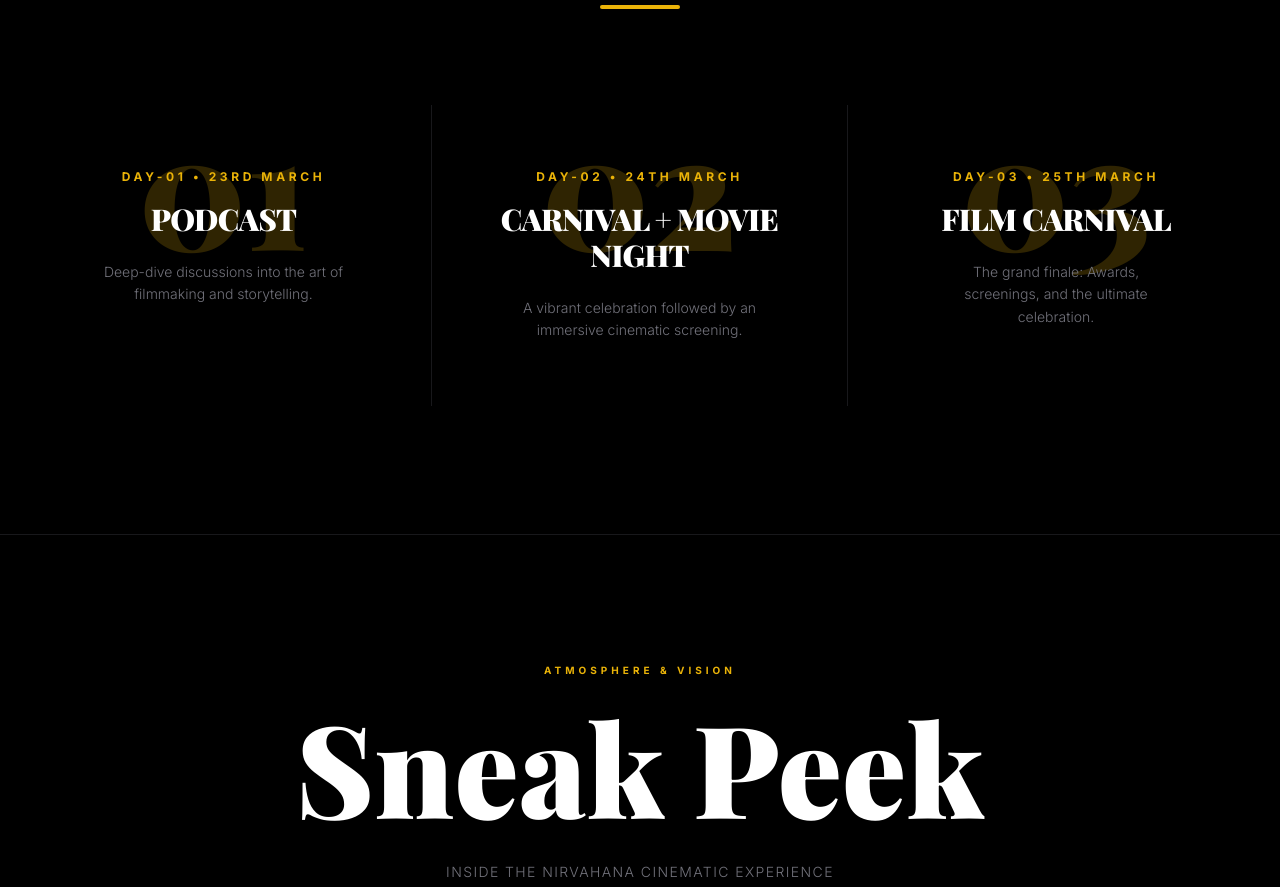
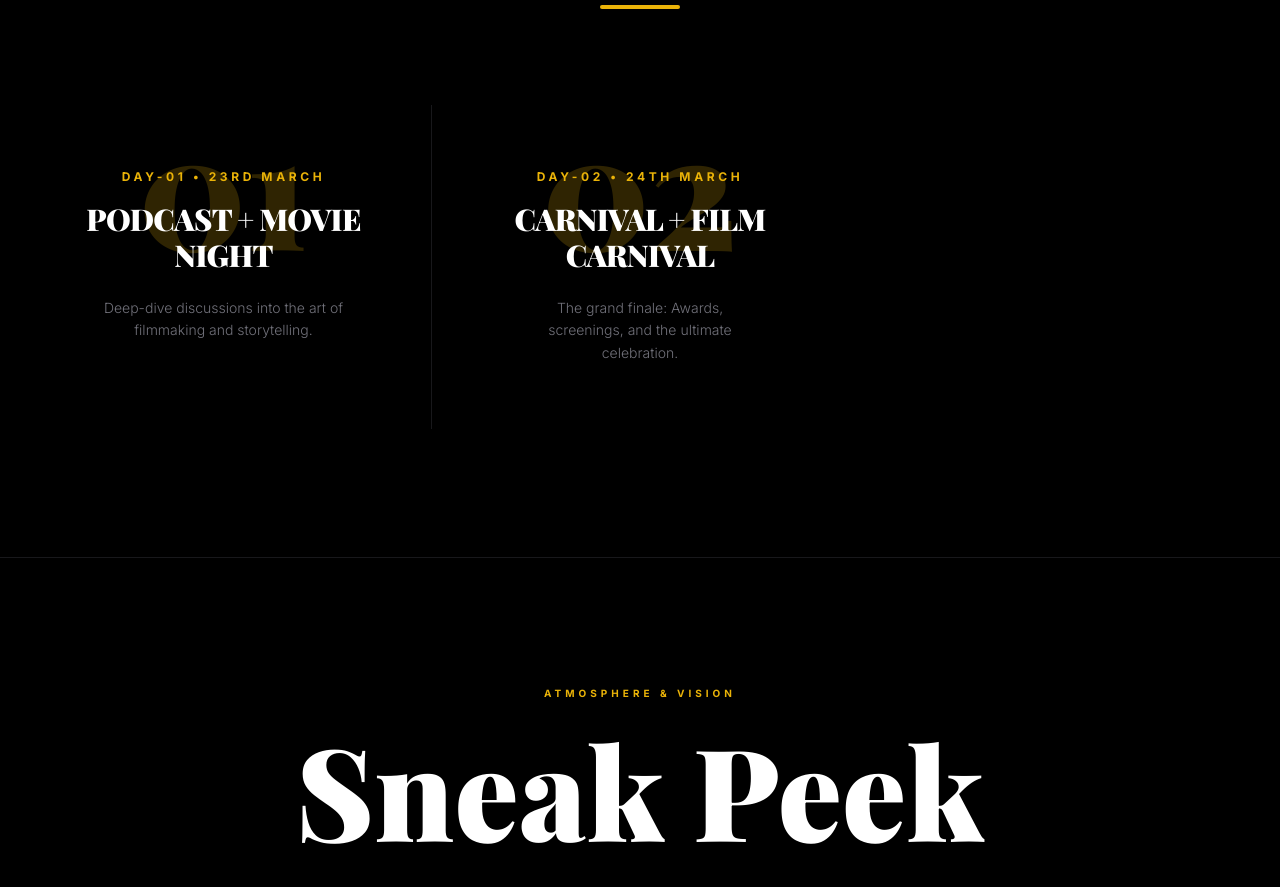
Before and after one commit to annu987/Nirvahana, a React (Vite) app: page /#/ in a window 1280 px wide. Shown: the part 4518-5405 px from the top of the page. Built offline with nearby package versions, Linux system fonts and the light colour scheme.

Commit message:
Updated dates

```diff
--- a/components/Timeline.tsx
+++ b/components/Timeline.tsx
@@ -4,17 +4,12 @@ import React from 'react';
 const timeline = [
   {
     day: "23RD",
-    title: 'PODCAST',
+    title: 'PODCAST + MOVIE NIGHT',
     desc: 'Deep-dive discussions into the art of filmmaking and storytelling.'
   },
   {
     day: "24TH",
-    title: 'CARNIVAL + MOVIE NIGHT',
-    desc: 'A vibrant celebration followed by an immersive cinematic screening.'
-  },
-  {
-    day: "25TH",
-    title: 'FILM CARNIVAL',
+    title: 'CARNIVAL + FILM CARNIVAL',
     desc: 'The grand finale: Awards, screenings, and the ultimate celebration.'
   }
 ];
```
